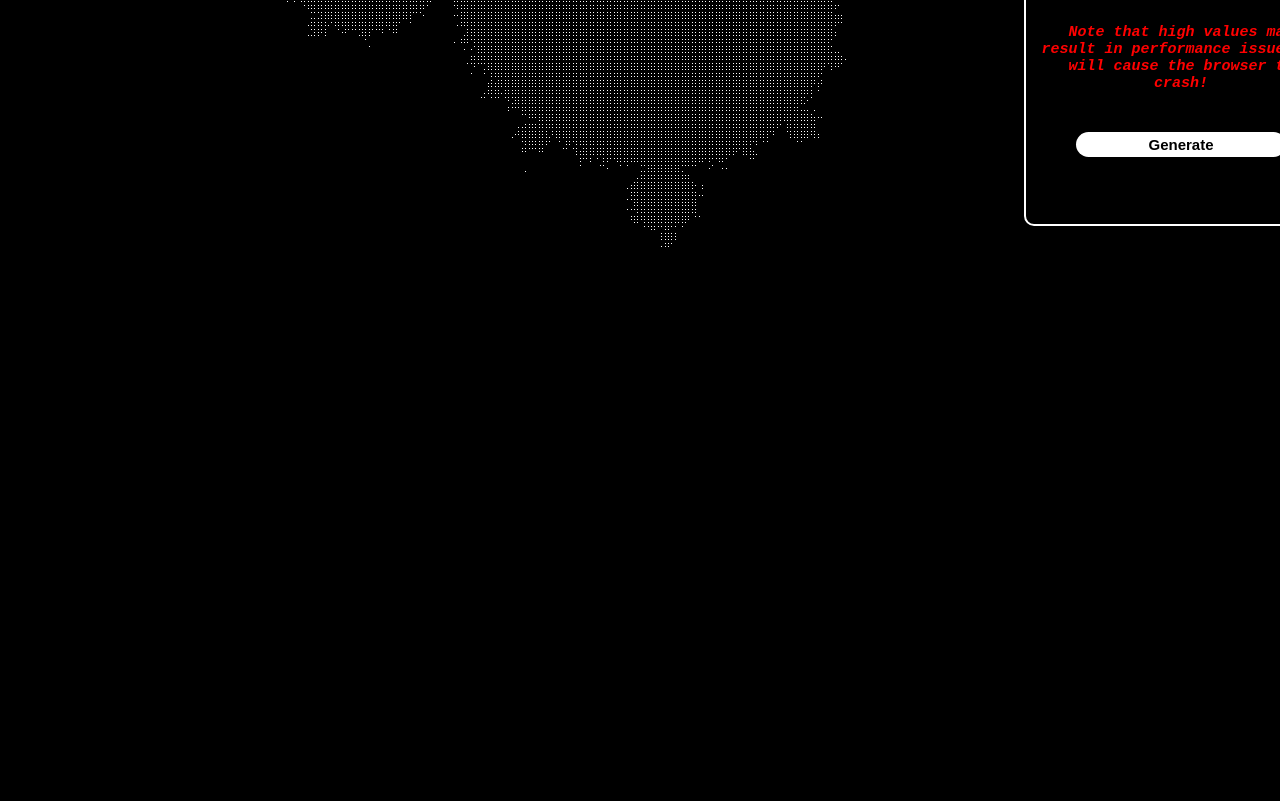
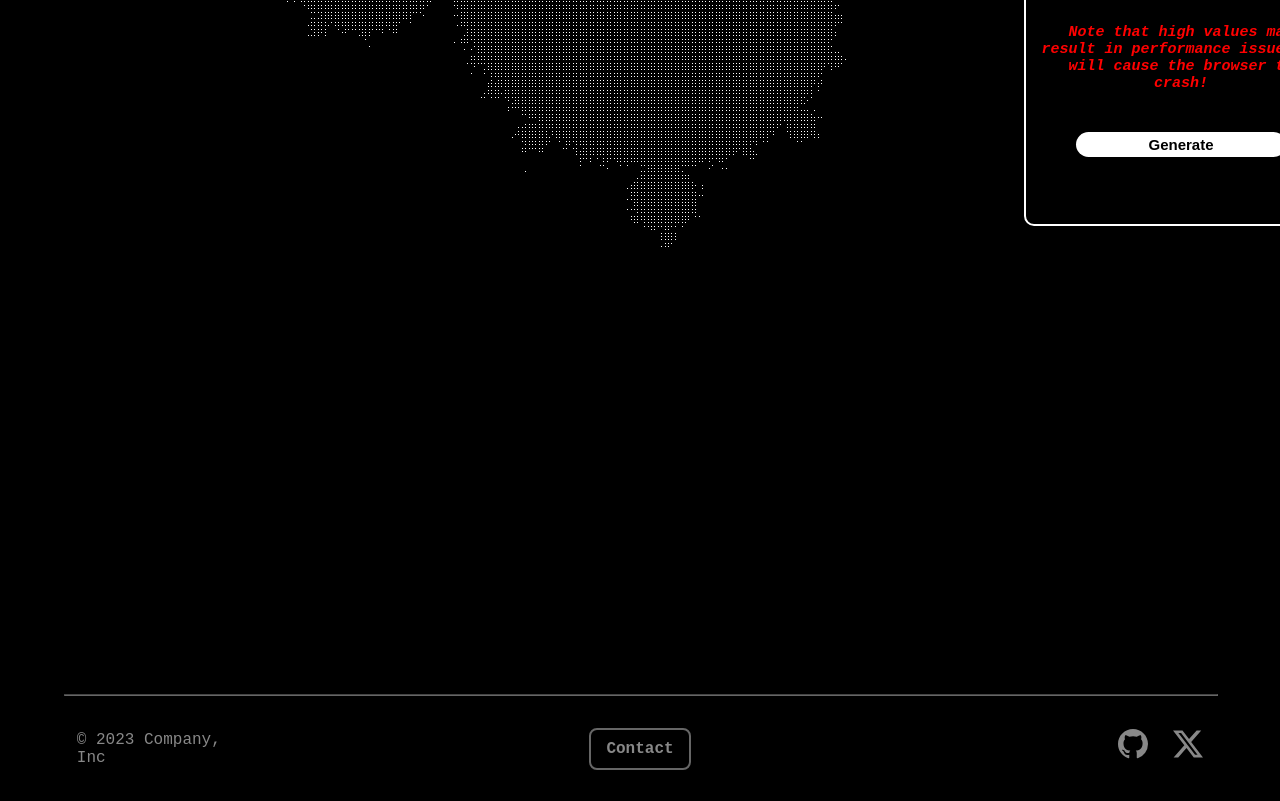
Before and after one commit to jv-schneider/MandelbrotSet, a plain HTML site: page index.html in a window 1280 px wide. Shown: the part 456-1257 px from the top of the page. Before the commit the page ends 1080 px from the top, so only its background shows below. Drawn offline with nearby package versions, Linux system fonts and the light colour scheme.

Commit message:
Footer section

```diff
--- a/app.js
+++ b/app.js
@@ -18,9 +18,9 @@ const abs2 = Math.abs(2);
 
 setCanvasSize();
 
-const c = canvas.getContext("2d");
-c.translate(canvasWidth / 2, canvasHeight / 2);
-let canvasData = c.getImageData(0, 0, canvasWidth, canvasHeight);
+const ctx = canvas.getContext("2d");
+ctx.translate(canvasWidth / 2, canvasHeight / 2);
+let canvasData = ctx.getImageData(0, 0, canvasWidth, canvasHeight);
 
 // Class introducing complex numbers
 
@@ -76,7 +76,7 @@ function drawPixel(x, y, r, g, b, a) {
 }
 
 function updateCanvas() {
-  c.putImageData(canvasData, 0, 0);
+  ctx.putImageData(canvasData, 0, 0);
 }
 
 // Resize Mandelbrot Set based on canvas dimensions
@@ -93,7 +93,7 @@ function resizeCanvas() {
 
   // Center cartesian coordinate system
 
-  c.translate(canvasWidth / 2, canvasHeight / 2);
+  ctx.translate(canvasWidth / 2, canvasHeight / 2);
 
   drawSet();
 }
@@ -124,8 +124,8 @@ function showPath(event) {
 // Draw the Mandelbrot Set on the Canvas
 
 function drawSet() {
-  c.fillRect(-canvasWidth, -canvasHeight, canvasWidth * 2, canvasHeight * 2);
-  canvasData = c.getImageData(0, 0, canvasWidth, canvasHeight);
+  ctx.fillRect(-canvasWidth, -canvasHeight, canvasWidth * 2, canvasHeight * 2);
+  canvasData = ctx.getImageData(0, 0, canvasWidth, canvasHeight);
   for (let i = -1; i < 1; i += complexity) {
     for (let j = -3; j < 1; j += complexity) {
       if (inSet(new Complex16([j, i]))) {
--- a/index.html
+++ b/index.html
@@ -17,6 +17,7 @@
         requiring a lot of computational power as well as a huge screen width!
       </p>
     </div>
+    <div id="simulation">
       <canvas></canvas>
       <div id="sidebar">
         <h1>Configuration</h1>
@@ -45,12 +46,49 @@
           <output>0.01</output>
         </div>
         <p id="warning">
-        Note that high values may result in performance issues or will cause the
-        browser to crash!
+          Note that high values may result in performance issues or will cause
+          the browser to crash!
         </p>
         <button>Generate</button>
       </div>
-    <script src="node_modules/mathjs/lib/browser/math.js"></script>
+    </div>
+    <footer>
+      <hr />
+      <div id="footer-container">
+        <p id="copyright-text">© 2023 Company, Inc</p>
+        <div id="footer-link-container">
+          <a href="mailto:atom1c@web.de">Contact</a>
+        </div>
+        <div id="footer-icon-container">
+          <a class="footer-icon" href="https://github.com/jv-schneider"
+            ><svg
+              xmlns="http://www.w3.org/2000/svg"
+              width="30"
+              height="30"
+              fill="#ffffff88"
+              class="bi bi-github"
+              viewBox="0 0 16 16"
+            >
+              <path
+                d="M8 0C3.58 0 0 3.58 0 8c0 3.54 2.29 6.53 5.47 7.59.4.07.55-.17.55-.38 0-.19-.01-.82-.01-1.49-2.01.37-2.53-.49-2.69-.94-.09-.23-.48-.94-.82-1.13-.28-.15-.68-.52-.01-.53.63-.01 1.08.58 1.23.82.72 1.21 1.87.87 2.33.66.07-.52.28-.87.51-1.07-1.78-.2-3.64-.89-3.64-3.95 0-.87.31-1.59.82-2.15-.08-.2-.36-1.02.08-2.12 0 0 .67-.21 2.2.82.64-.18 1.32-.27 2-.27s1.36.09 2 .27c1.53-1.04 2.2-.82 2.2-.82.44 1.1.16 1.92.08 2.12.51.56.82 1.27.82 2.15 0 3.07-1.87 3.75-3.65 3.95.29.25.54.73.54 1.48 0 1.07-.01 1.93-.01 2.2 0 .21.15.46.55.38A8.01 8.01 0 0 0 16 8c0-4.42-3.58-8-8-8"
+              /></svg
+          ></a>
+          <a class="footer-icon" href="https://twitter.com/jvschneiderr"
+            ><svg
+              xmlns="http://www.w3.org/2000/svg"
+              width="30"
+              height="30"
+              fill="#ffffff88"
+              class="bi bi-twitter-x"
+              viewBox="0 0 16 16"
+            >
+              <path
+                d="M12.6.75h2.454l-5.36 6.142L16 15.25h-4.937l-3.867-5.07-4.425 5.07H.316l5.733-6.57L0 .75h5.063l3.495 4.633L12.601.75Zm-.86 13.028h1.36L4.323 2.145H2.865z"
+              /></svg
+          ></a>
+        </div>
+      </div>
+    </footer>
     <script src="app.js"></script>
   </body>
 </html>
--- a/style.css
+++ b/style.css
@@ -1,13 +1,26 @@
+:root {
+  --text-color: #ffffff88;
+  --hover-color: #ffffff66;
+  --background-color: #000;
+}
+
+body::-webkit-scrollbar {
+  display: none;
+}
+
 body {
   margin: 0;
   padding: 0;
+  font-family: monospace;
+  background-color: var(--background-color);
+  color: white;
+}
+
+div#simulation {
   height: 100vh;
-  overflow: hidden;
+  overflow-x: hidden;
   display: flex;
   align-items: center;
-  font-family: monospace;
-  background-color: #000;
-  color: white;
 }
 
 div#sidebar {
@@ -59,7 +72,7 @@ button {
   background: white;
   border: none;
   border-radius: 25px;
-  color: black;
+  color: var(--background-color);
   font-weight: bold;
   font-size: 15px;
   margin-left: 12.5%;
@@ -87,23 +100,90 @@ canvas {
   display: none;
 }
 
+footer {
+  width: 100%;
+  height: fit-content;
+  background-color: var(--background-color);
+  padding-top: 350px;
+  font-size: 40px;
+}
+
+.footer-icon > img {
+  width: 50px;
+}
+
+.footer-icon > img:hover {
+  color: var(--hover-color);
+}
+
+hr {
+  width: 90vw;
+  margin: 0 5vw;
+  border-width: 1px;
+  border-color: var(--hover-color);
+}
+
+#footer-link-container {
+  display: flex;
+  align-items: space-between;
+  gap: 75px;
+}
+
+#footer-link-container > a {
+  color: var(--text-color);
+  text-decoration: none;
+  font-weight: bold;
+  font-size: 16px;
+  transition: 0.1s;
+  border: 2px solid var(--hover-color);
+  border-radius: 8px;
+  padding: 10px 15px;
+}
+
+#footer-link-container > a:hover {
+  color: var(--hover-color);
+  text-decoration: none;
+}
+
+#copyright-text {
+  color: var(--text-color);
+  font-size: 16px;
+  vertical-align: center;
+  margin: 0;
+  width: 170px;
+  font-weight: lighter;
+}
+
+#footer-icon-container {
+  display: flex;
+  justify-content: flex-end;
+  gap: 25px;
+  align-items: center;
+  width: 170px;
+}
+
+#footer-container {
+  display: flex;
+  flex-wrap: wrap;
+  height: max-content;
+  justify-content: space-between;
+  align-items: center;
+  margin: 0 6vw;
+  padding: 30px 0;
+  background: var(--background-color);
+}
+
 @media screen and (max-width: 1200px) {
   body {
     flex-direction: column;
-    justify-content: center;
     overflow-y: scroll;
-  }
-  canvas {
-    display: none;
-  }
-  div#sidebar {
-    display: none;
+    justify-content: space-between;
   }
 
   #device-info {
     display: flex;
     flex-direction: column;
-    margin: 0 25px;
+    margin: 0 12.5vw;
     width: 75vw;
     align-items: center;
     justify-content: start;
@@ -112,7 +192,6 @@ canvas {
 
   #device-info > p {
     color: white;
-    font-family: monospace;
     font-weight: bold;
     text-align: center;
     margin-top: 75px;
@@ -124,4 +203,12 @@ canvas {
     width: 25vw;
     min-width: 300px;
   }
+
+  footer {
+    padding-top: 0;
+  }
+
+  div#simulation {
+    display: none;
+  }
 }
```
Lines whose indentation alone changed are shown as unchanged.
